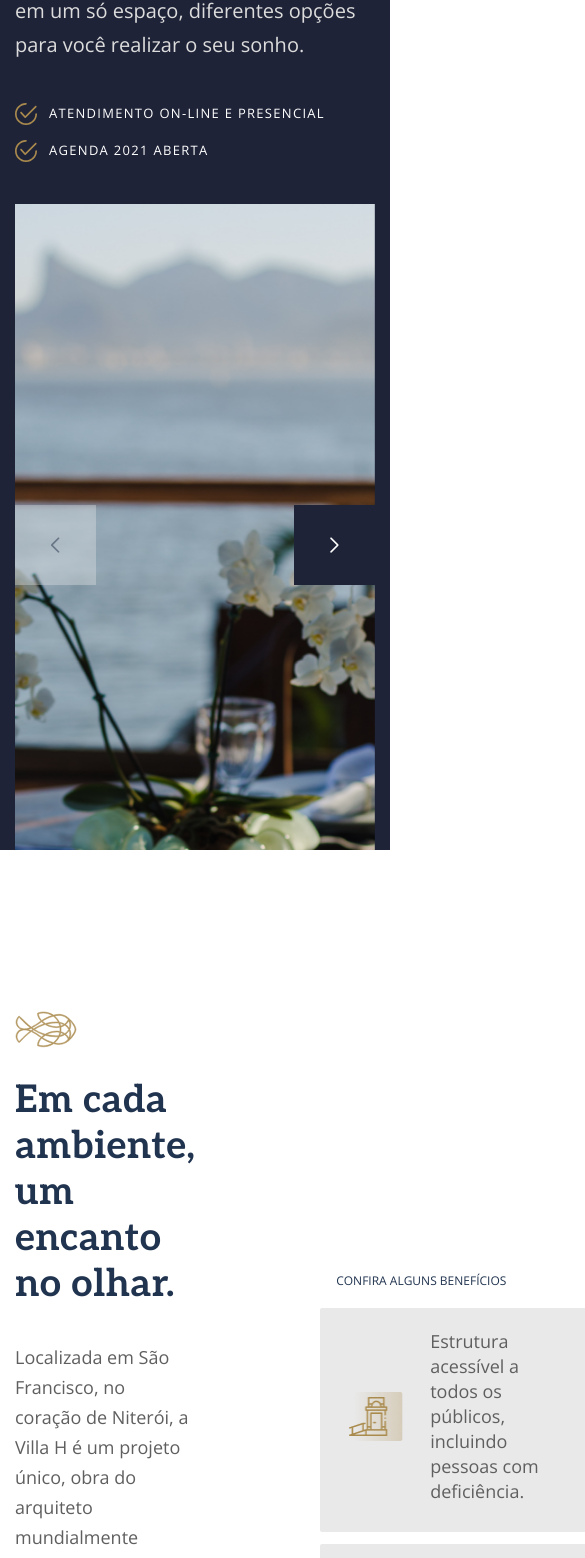
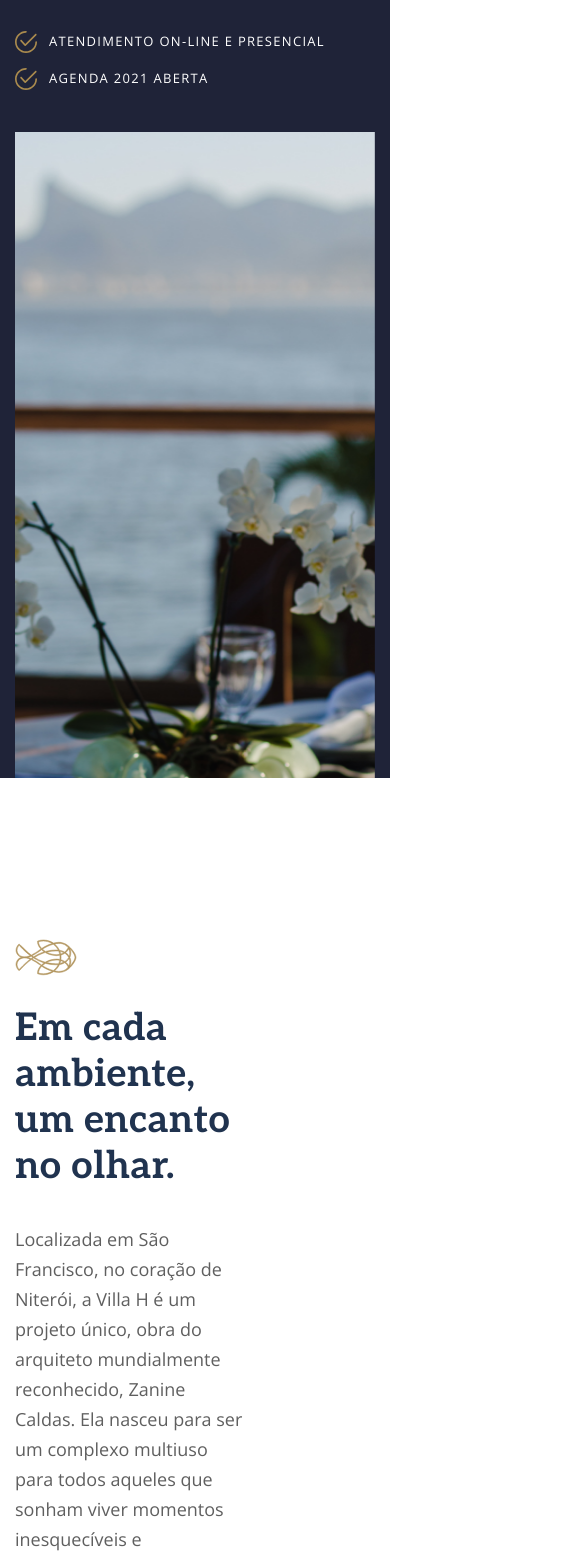
Before and after one commit to jessiicasantos/villa-h-react, a React (Create React App) app: page / in a window 390 px wide. Shown: the part 419-1977 px from the top of the page, 585 px wide, since content can reach past the window. Built offline with nearby package versions, Linux system fonts and the light colour scheme.

Commit message:
CSS Defaults added in 1024px

```diff
--- a/src/components/Header/Banner/Banner.css
+++ b/src/components/Header/Banner/Banner.css
@@ -112,8 +112,16 @@
         padding: 0;
     }
 
+    .section-banner h1 {
+        margin: 0;
+    }
+
     .checked-list {
         margin: 0 0 35px;
+    }
+
+    .swiper-gallery {
+        max-width: 710px;
     }
 
     .banner .socials,
--- a/src/index.css
+++ b/src/index.css
@@ -135,3 +135,15 @@ h2 {
 .checked-list li > svg {
   margin: 0 12px 0 0;
 }
+
+@media screen and (max-width: 1024px) {
+  .benefits,
+  .photo-section,
+  .cards-horizontal,
+  .event-section,
+  .anim-photo-card,
+  .bg-gastronomy,
+  .orcamento {
+    flex-direction: column;
+  }
+}
```
Also changed, not shown: src/components/Swiper.css.
